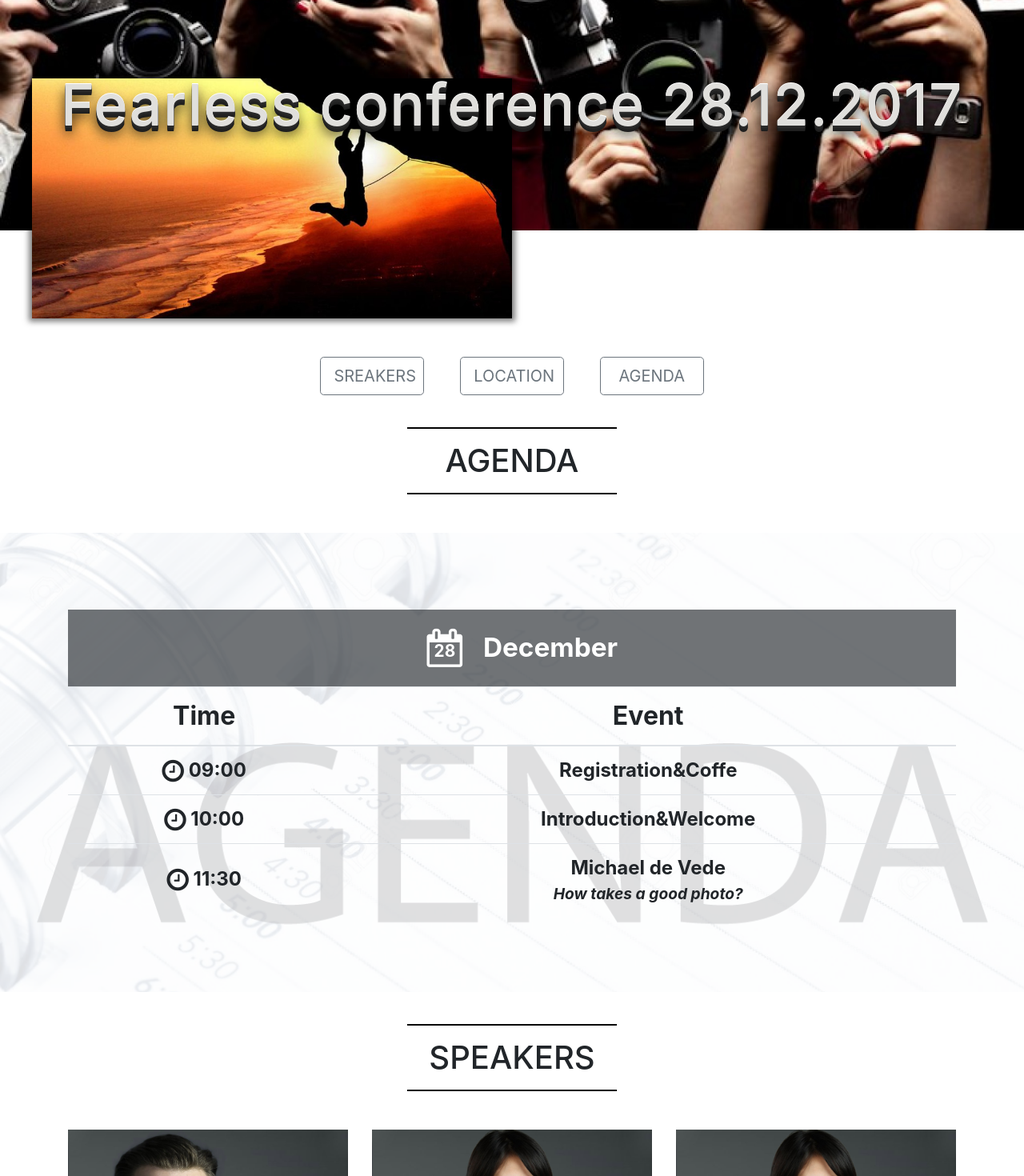
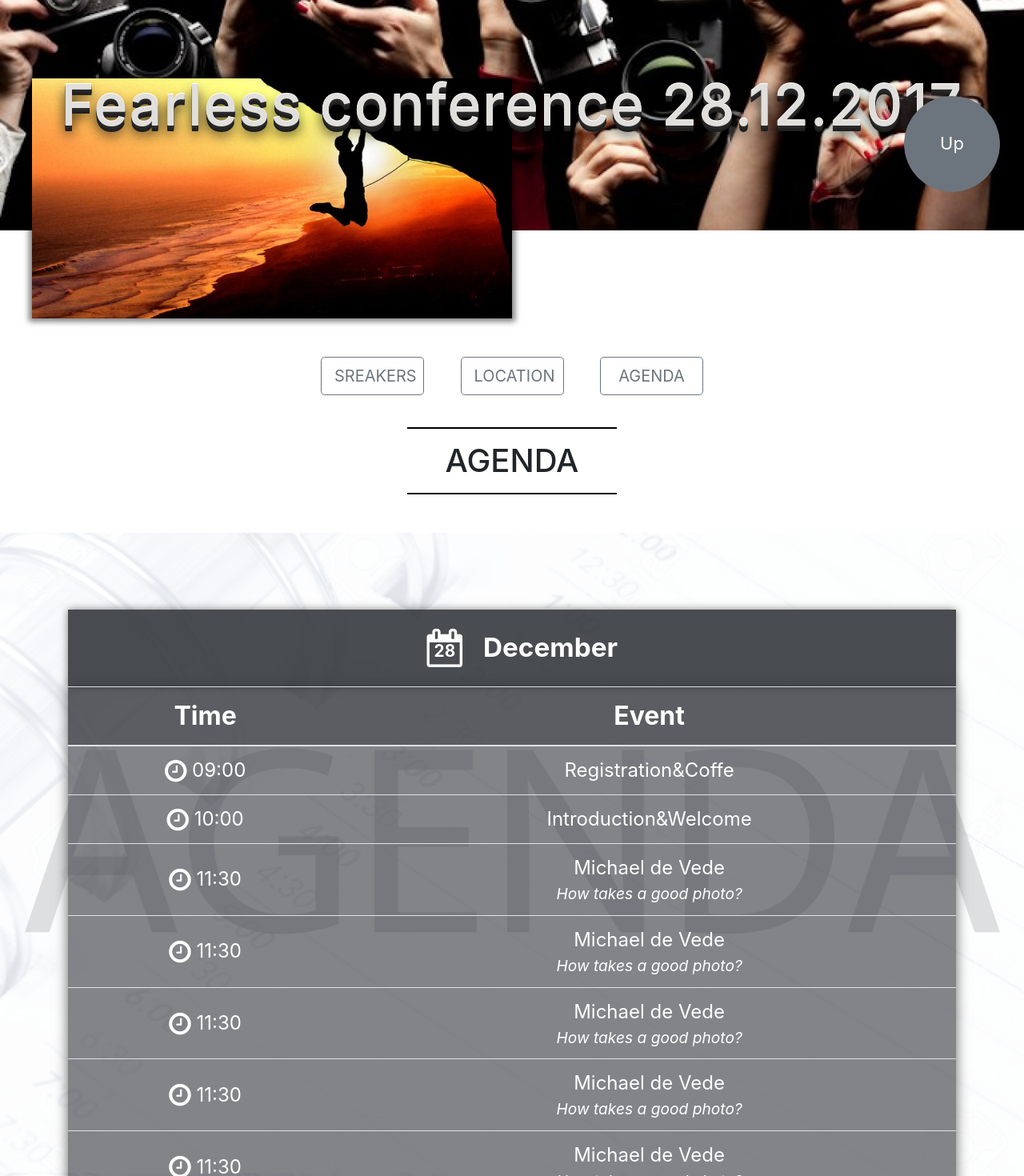
Before and after one commit to Nuta88/Ch-054-2, an Angular app: page / in a window 1280 px wide. Shown: the part 360-1830 px from the top of the page at 80% size. Built offline with nearby package versions, Linux system fonts and the light colour scheme.

Commit message:
added button up.

```diff
--- a/src/app/footer/footer.component.html
+++ b/src/app/footer/footer.component.html
@@ -9,7 +9,7 @@
       </div>
     </div> -->
   <a class="navbar-brand" href="#"><img src="/assets/images/logo-pr.png"></a>
-          <!-- <img class="brand-name ml-5 text-center" src="/assets/images/brand-name.png" alt="">  -->
+       <img class="brand-name ml-5 text-center" src="/assets/images/brand-name.png" alt="">
   </div>
    <img class="imgFooter" src="/assets/images/imgFooter.jpeg" alt="">
 </footer>
--- a/src/app/specific-event/specific-event.component.html
+++ b/src/app/specific-event/specific-event.component.html
@@ -1,6 +1,6 @@
 <div>
     <img class="imgEvent" src="/assets/images/fearless.jpg" alt="">
-    <h1 class="event-title text-center">Fearless conference 28.12.2017</h1>
+ <h1 class="event-title text-center">Fearless conference 28.12.2017</h1>
 </div>
 
 <div style="height: 150px"></div>
@@ -8,7 +8,7 @@
 <div class="container">
     <div class="row anchors">
         <div class="but-anchor col-sm-4 col-md-4 col-lg-5 text-right"><a href="#speakers"><button type="button" class="btn btn-lg btn-outline-secondary btn-anchor">SREAKERS</button></a></div>
-        <div class="but-anchor col-sm-4 col-md-4 col-lg-2 text-center"><button type="button" class="btn btn-lg btn-outline-secondary btn-anchor">LOCATION</button></div>
+        <div class="but-anchor col-sm-4 col-md-4 col-lg-2 text-center"><a href="#location"><button type="button" class="btn btn-lg btn-outline-secondary btn-anchor">LOCATION</button></a></div>
         <div class="but-anchor col-sm-4 col-md-4 col-lg-5 text-left"><a href="#agenda"><button type="button" class="btn btn-lg btn-outline-secondary btn-anchor">AGENDA</button></a></div>
     </div>
     <div class="row my-4">
@@ -41,7 +41,7 @@
                             <th class="text-center">Event</th>
                         </tr>
                     </thead>
-                    <tbody class="font-weight-bold">
+                    <tbody>
                         <tr>
                             <td class="text-center align-middle"><i class="fa fa-clock-o fa-lg"></i> 09:00</td>
                             <td class="text-center align-middle">
@@ -55,6 +55,43 @@
                             </td>
                         </tr>
                         <tr>
+                            <td class="text-center align-middle"><i class="fa fa-clock-o fa-lg"></i> 11:30</td>
+                            <td class="text-center align-middle">
+                                <p class="action p-0 m-0">Michael de Vede</p>
+                                <p class="report p-0 m-0">How takes a good photo?</p>
+                            </td>
+                        </tr>
+                        <tr>
+                                <td class="text-center align-middle"><i class="fa fa-clock-o fa-lg"></i> 11:30</td>
+                                <td class="text-center align-middle">
+                                    <p class="action p-0 m-0">Michael de Vede</p>
+                                    <p class="report p-0 m-0">How takes a good photo?</p>
+                                </td>
+                            </tr>                      <tr>
+                                    <td class="text-center align-middle"><i class="fa fa-clock-o fa-lg"></i> 11:30</td>
+                                    <td class="text-center align-middle">
+                                        <p class="action p-0 m-0">Michael de Vede</p>
+                                        <p class="report p-0 m-0">How takes a good photo?</p>
+                                    </td>
+                                </tr>                      <tr>
+                                        <td class="text-center align-middle"><i class="fa fa-clock-o fa-lg"></i> 11:30</td>
+                                        <td class="text-center align-middle">
+                                            <p class="action p-0 m-0">Michael de Vede</p>
+                                            <p class="report p-0 m-0">How takes a good photo?</p>
+                                        </td>
+                                    </tr>                      <tr>
+                                            <td class="text-center align-middle"><i class="fa fa-clock-o fa-lg"></i> 11:30</td>
+                                            <td class="text-center align-middle">
+                                                <p class="action p-0 m-0">Michael de Vede</p>
+                                                <p class="report p-0 m-0">How takes a good photo?</p>
+                                            </td>
+                                        </tr>                      <tr>
+                                                <td class="text-center align-middle"><i class="fa fa-clock-o fa-lg"></i> 11:30</td>
+                                                <td class="text-center align-middle">
+                                                    <p class="action p-0 m-0">Michael de Vede</p>
+                                                    <p class="report p-0 m-0">How takes a good photo?</p>
+                                                </td>
+                                            </tr>                      <tr>
                             <td class="text-center align-middle"><i class="fa fa-clock-o fa-lg"></i> 11:30</td>
                             <td class="text-center align-middle">
                                 <p class="action p-0 m-0">Michael de Vede</p>
@@ -227,19 +264,35 @@
     <div class="row my-4">
         <div class="col">
             <div class="mx-auto w-50 p-3 text-center">
-                <a name="">
+                <a name="location">
                     <h1 class="bloc-bord d-block mx-auto w-50 py-3">LOCATION</h1>
                 </a>
             </div>
         </div>
-    </div></div>
+    </div>
+</div>
 
-    <div class="container-fluid my-5 py-5" [ngStyle]="{'background-image':'url(' + bgLocation.link + ')'}">
+<div class="container-fluid my-5 py-5" [ngStyle]="{'background-image':'url(' + bgLocation.link + ')'}">
     <div class="row d-block mx-auto ">
         <h2 class="text-center">245 West72nd Street New York, NY 10023</h2>
     </div>
     <div class="row mx-5 my-5">
-            <div class="col-md-12 col-lg-6"><div class="card"><img class="card-image" src="/assets/images/location/ny-1.jpg" alt=""></div></div>
-            <div class="col-md-12 col-lg-6"><div class="card"><img class="card-image" src="/assets/images/location/ny-2.jpg" alt=""></div></div>
+        <div class="col-md-12 col-lg-6 px-0">
+            <div class="card"><img class="card-image" src="/assets/images/location/ny-1.jpg" alt=""></div>
+        </div>
+        <div class="col-md-12 col-lg-6 px-0">
+            <div class="card"><img class="card-image" src="/assets/images/location/ny-2.jpg" alt=""></div>
+        </div>
+    </div>
+</div>
 
+<div class="container mb-5">
+    <div class="row anchors">
+        <div class="but-anchor col-sm-4 col-md-4 col-lg-5 text-right"><a href="#speakers"><button type="button" class="btn btn-lg btn-outline-secondary btn-anchor">SREAKERS</button></a></div>
+        <div class="but-anchor col-sm-4 col-md-4 col-lg-2 text-center"><a href="#location"><button type="button" class="btn btn-lg btn-outline-secondary btn-anchor">LOCATION</button></a></div>
+        <div class="but-anchor col-sm-4 col-md-4 col-lg-5 text-left"><a href="#agenda"><button type="button" class="btn btn-lg btn-outline-secondary btn-anchor">AGENDA</button></a></div>
+    </div>
 </div>
+
+
+<button type="button" id="return-to-top" class="btn btn-secondary btn-circle">Up</button>
--- a/src/app/specific-event/specific-event.component.scss
+++ b/src/app/specific-event/specific-event.component.scss
@@ -72,29 +72,35 @@ $small-screen: 30.81rem;
 		}
 	}
 }
-.btn-anchor {height: 48px; width: 129.63px;
+
+.container{
+	.btn-anchor {
+	@include size(3rem, 8.063rem);
+	}
+
+	.bloc-bord {border-top: 0.125rem solid black;
+		border-bottom: 0.125rem solid black;
+
+		@media #{$media} and (max-width: 61.94rem) {
+   width: 70% !important;
+	   }
+	   @media #{$media} and (max-width: 47.94rem) {
+   width: 90% !important;
+	   }
+	   @media #{$media} and (max-width: 31.44rem) {
+   width: 100% !important;
+	   }
+   }
 }
+
+
+
 @media #{$media} and (max-width: 36rem) {
-	.but-anchor{text-align: center !important; padding-bottom: 8px;
+	.but-anchor{text-align: center !important; padding-bottom: 0.5rem;
 	}
 }
 
-.bloc-bord {border-top: 2px solid black;
-		 border-bottom: 2px solid black;
 
-		 @media #{$media} and (max-width: 991px) {
-	width: 70% !important;
-
-		}
-		@media #{$media} and (max-width: 767px) {
-width: 90% !important;
-
-		}
-		@media #{$media} and (max-width: 503px) {
-	width: 100% !important;
-
-		}
-	}
 
 	.calendar-text{font-size: 1.3rem;}
 
@@ -105,18 +111,28 @@ width: 90% !important;
 		text-transform: uppercase;
 	}
 	.month  {
-// vertical-align: middle;
 		font-size: 25pt;
 		line-height: 1;
 	}
 
-	.action{font-weight: bold;}
 	.report{font-style: italic; font-size: 1.2rem;}
-	.table-bgraund{background-color: rgba(54, 57, 62, .7); color: white;}
+	.table-bgraund{background-color: rgba(54, 57, 62, 0.9); color: white; caption-side: top; box-shadow: 0 0 10px rgba(0,0,0,0.5);}
 	.container-fluid{background-attachment: fixed;background-size: cover;}
-	.font-table{font-size: 1.5rem;}
-	.theader{font-size: 2rem;}
-
-	caption {
-		caption-side: top;
-	   }
+	.font-table{font-size: 1.5rem; color: white; background-color: rgba(54, 57, 62, .61); box-shadow: 0 0 15px rgba(0,0,0,0.6);}
+	.theader{font-size: 2rem; background-color: rgba(54, 57, 62, 0.5);
+	}
+	.btn-circle {
+		width: 120px;
+		height: 120px;
+		text-align: center;
+		padding: 6px 0;
+		font-size: 22px;
+		line-height: 1.428571429;
+		border-radius: 60px;
+		position: fixed;
+		bottom: 200px;
+		right: 30px;
+		z-index: 99;
+		outline: none;
+		cursor: pointer;
+	  }
```
